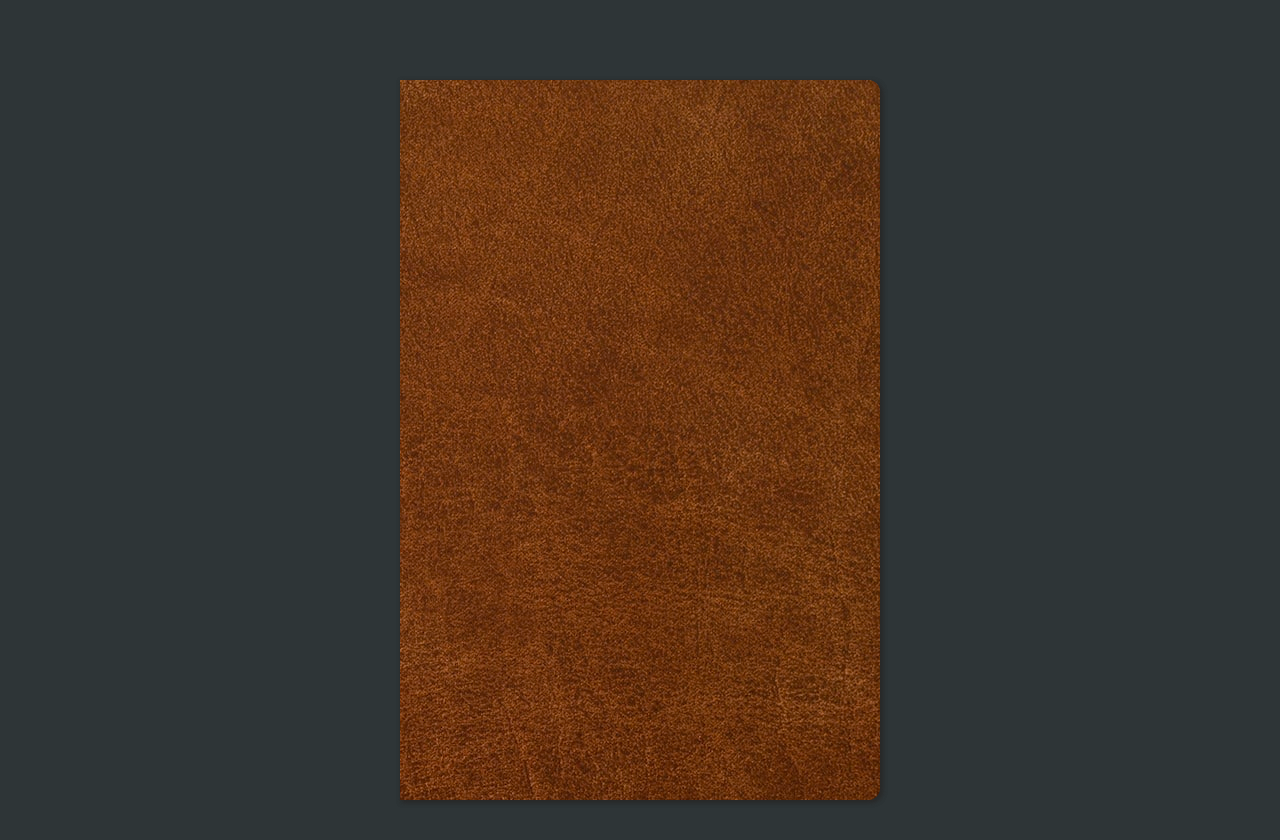
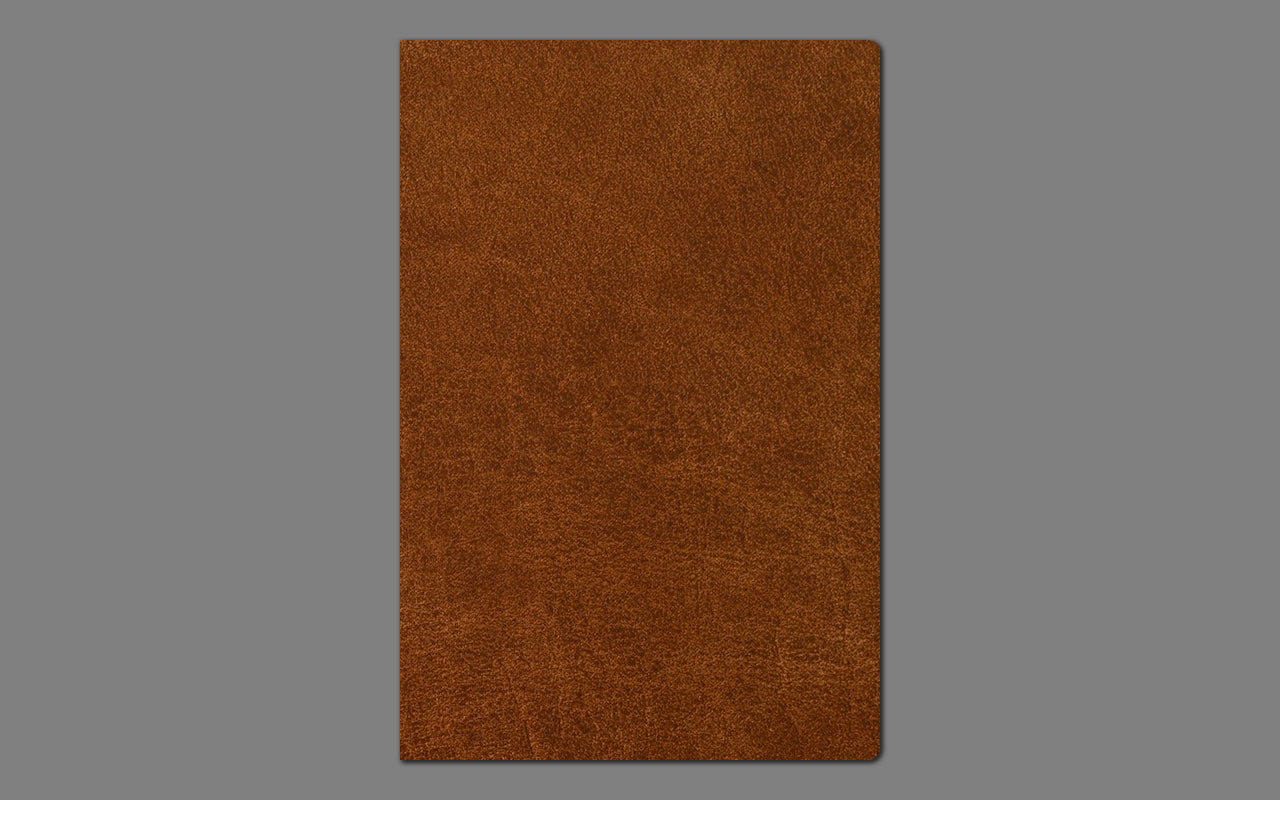
Before and after one commit to Gavin-Barham/book-test, a React (Vite) app: page / in a window 1280 px wide. Shown: the top 840 px of the page. After the commit the page ends 800 px from the top, so only its background shows below. Built offline with nearby package versions, Linux system fonts and the light colour scheme.

Commit message:
break book.module.scss into 3 mods book/cover/page

```diff
--- a/prettierrc.cjs
+++ /dev/null
@@ -1,6 +0,0 @@
-module.exports = {
-  trailingComma: true,
-  tabWidth: 4,
-  semi: true,
-  singleQuote: true,
-};
--- a/src/App.scss
+++ b/src/App.scss
@@ -1,11 +1,19 @@
 #root {
-  max-width: 1280px;
+  // max-width: 1280px;
   margin: 0 auto;
   padding: 2rem;
   text-align: center;
-  height: 100vh;
-  width: 100vh;
+  height: 100%;
+  width: 100%;
   display: flex;
   align-items: center;
   justify-content: center;
+  background-color: #808080;
 }
+*,
+body {
+  box-sizing: border-box;
+  margin: 0;
+  height: 100%;
+  width: 100%;
+}
--- a/src/components/BackCover.jsx
+++ b/src/components/BackCover.jsx
@@ -1,4 +1,4 @@
-import styles from './book.module.scss';
+import styles from './SCSS/cover.module.scss';
 
 export default function BackCover(props) {
 	const { style } = props;
--- a/src/components/Book.jsx
+++ b/src/components/Book.jsx
@@ -1,4 +1,4 @@
-import styles from './book.module.scss';
+import styles from './SCSS/book.module.scss';
 import leather from '../assets/leather.jpeg';
 import Cover from './Cover';
 import BackCover from './BackCover';
--- a/src/components/Cover.jsx
+++ b/src/components/Cover.jsx
@@ -1,4 +1,4 @@
-import styles from './book.module.scss';
+import styles from './SCSS/cover.module.scss';
 
 export default function Cover(props) {
 	const { bookState, handleBookState, style } = props;
--- a/src/components/Page.jsx
+++ b/src/components/Page.jsx
@@ -1,4 +1,4 @@
-import styles from './book.module.scss';
+import styles from './SCSS/page.module.scss';
 
 export default function Page(props) {
 	const { pageNum, pageState, handlePageState } = props;
@@ -6,13 +6,28 @@ export default function Page(props) {
 		<div
 			className={`${styles.page} ${styles[pageNum]}`}
 			data-page={pageState}
-			onClick={handlePageState}
 		>
 			<div className={styles.front}>
-				<p>hello</p>
+				<div
+					className={`${styles.page_corner} ${styles.front_corner_top}`}
+					onClick={handlePageState}
+				></div>
+				<div
+					className={`${styles.page_corner} ${styles.front_corner_bottom}`}
+					onClick={handlePageState}
+				></div>
+				<p>front</p>
 			</div>
 			<div className={styles.back}>
-				<p>hello</p>
+				<div
+					className={`${styles.page_corner} ${styles.back_corner_top}`}
+					onClick={handlePageState}
+				></div>
+				<div
+					className={`${styles.page_corner} ${styles.back_corner_bottom}`}
+					onClick={handlePageState}
+				></div>
+				<p>back</p>
 			</div>
 		</div>
 	);
--- /dev/null
+++ b/src/components/SCSS/book.module.scss
@@ -0,0 +1,16 @@
+.book {
+	width: 30rem;
+	height: 45rem;
+	position: relative;
+	transition-duration: 0.7s;
+	perspective: 1500;
+}
+
+[data-book='open'] {
+	transform: translateX(280px);
+	transition: transform 0.7s ease-in-out both;
+}
+[data-book='closed'] {
+	transform: none;
+	transition: transform 0.7s ease-in-out both;
+}
--- /dev/null
+++ b/src/components/SCSS/cover.module.scss
@@ -0,0 +1,56 @@
+.cover {
+	position: absolute;
+	z-index: 3;
+	transform-origin: center left;
+	transition: transform 0.7s;
+	&:hover,
+	&:active {
+		cursor: pointer;
+	}
+}
+.back_cover {
+	position: relative;
+	z-index: 0;
+}
+.cover,
+.back_cover {
+	width: 100%;
+	height: 100%;
+	border-radius: 0 12px 12px 0;
+	box-shadow: 2px 2px 5px rgb(41, 41, 41);
+	display: flex;
+	align-items: center;
+	justify-content: center;
+}
+
+[data-cover='open'] {
+	animation: cover_open 0.7s ease-in-out both;
+}
+[data-cover='closed'] {
+	animation: cover_close 1s ease-in-out both;
+}
+
+@keyframes cover_open {
+	0% {
+		transform: none;
+	}
+	50% {
+		z-index: 3;
+	}
+	100% {
+		transform: rotateY(0.5turn);
+		z-index: 1;
+	}
+}
+@keyframes cover_close {
+	0% {
+		transform: rotateY(0.5turn);
+		z-index: 1;
+	}
+	50% {
+		z-index: 3;
+	}
+	100% {
+		transition: none;
+	}
+}
--- /dev/null
+++ b/src/components/SCSS/page.module.scss
@@ -0,0 +1,84 @@
+p {
+	color: black;
+}
+
+.page {
+	position: absolute;
+	background-color: white;
+	border-radius: 0 12px 12px 0;
+	height: 95%;
+	width: 95%;
+	margin: 1em 1em 1em 0;
+	transform-origin: left;
+	transform-style: preserve-3d;
+	border-left: 2px solid black;
+
+	// & .page_corner:hover {
+	// 	transform: rotateY(.1turn);
+	// }
+}
+.page1 {
+	z-index: 2;
+}
+.page2 {
+	z-index: 1;
+}
+.front,
+.back {
+	position: absolute;
+	top: 0;
+	bottom: 0;
+	right: 0;
+	left: 0;
+	width: 100%;
+	height: 100%;
+	background-color: white;
+	backface-visibility: hidden;
+	transform-style: preserve-3d;
+}
+.back {
+	transform: rotateY(0.5turn);
+}
+.page_corner {
+	position: inherit;
+	width: 100px;
+	height: 100px;
+	background-color: red;
+	cursor: pointer;
+}
+.front_corner_top {
+	right: 0;
+	bottom: 0;
+	background-color: blue;
+}
+.front_corner_bottom {
+	right: 0;
+	background-color: blue;
+}
+.back_corner_bottom {
+	bottom: 0;
+}
+
+[data-page='open'] {
+	animation: page_flip_left 1s ease-in-out both;
+}
+[data-page='closed'] {
+	animation: page_flip_right 0.6s ease-in-out both;
+}
+
+@keyframes page_flip_left {
+	0% {
+		transform: none;
+	}
+	100% {
+		transform: rotateY(0.5turn);
+	}
+}
+@keyframes page_flip_right {
+	0% {
+		transform: rotateY(0.5turn);
+	}
+	100% {
+		transition: none;
+	}
+}
--- a/src/components/book.module.scss
+++ /dev/null
@@ -1,133 +0,0 @@
-
-p {
-	color: black;
-}
-.book {
-	width: 30rem;
-	height: 45rem;
-	position: relative;
-	transition-duration: 0.7s;
-	perspective: 1500;
-	&:hover,
-	&:active {
-		cursor: pointer;
-	}
-}
-.cover {
-	position: absolute;
-	z-index: 3;
-	transform-origin: center left;
-	transition: transform 0.7s;
-}
-.back_cover {
-	position: relative;
-	z-index: 0;
-}
-.cover,
-.back_cover {
-	width: 100%;
-	height: 100%;
-	border-radius: 0 12px 12px 0;
-	box-shadow: 2px 2px 5px rgb(41, 41, 41);
-	display: flex;
-	align-items: center;
-	justify-content: center;
-}
-.page {
-	position: absolute;
-	background-color: white;
-	border-radius: 0 12px 12px 0;
-	height: 95%;
-	width: 95%;
-	margin: 1em 1em 1em 0;
-	transform-origin: left;
-	transform-style: preserve-3d;
-	border-left: 2px solid black;
-}
-.page1 {
-	z-index: 2;
-}
-.page2 {
-	z-index: 1;
-}
-.front,
-.back {
-	position: absolute;
-	top: 0;
-	bottom: 0;
-	right: 0;
-	left: 0;
-	width: 100%;
-	height: 100%;
-	background-color: white;
-	backface-visibility: hidden;
-	transform-style: preserve-3d;
-}
-.back {
-	transform: rotateY(.5turn);
-}
-
-[data-book='open'] {
-	transform: translateX(280px);
-	transition: transform 0.7s ease-in-out both;
-}
-[data-cover='open'] {
-	animation: cover_open 0.7s ease-in-out both;
-}
-[data-page='open'] {
-	animation: page_flip_left 1s ease-in-out both;
-}
-
-[data-book='closed'] {
-	transform: none;
-	transition: transform 0.7s ease-in-out both;
-}
-[data-cover='closed'] {
-	animation: cover_close 1s ease-in-out both;
-}
-[data-page='closed'] {
-	animation: page_flip_right 0.6s ease-in-out both;
-
-}
-
-
-@keyframes cover_open {
-	0% {
-		transform: none;
-	}
-	50% {
-		z-index: 3;
-	}
-	100% {
-		transform: rotateY(.5turn);
-		z-index: 1;
-	}
-}
-@keyframes cover_close {
-	0% {
-		transform: rotateY(.5turn);
-		z-index: 1;
-	}
-	50% {
-		z-index: 3;
-	}
-	100% {
-		transition: none;
-	}
-}
-@keyframes page_flip_left {
-	0% {
-		transform: none;
-	}
-	100% {
-		transform: rotateY(.5turn);
-	}
-}
-@keyframes page_flip_right {
-	0% {
-		transform: rotateY(.5turn);
-	}
-	100% {
-		transition: none;
-	}
-}
--- a/src/index.css
+++ /dev/null
@@ -1,16 +0,0 @@
-:root {
-  font-family: Inter, system-ui, Avenir, Helvetica, Arial, sans-serif;
-  line-height: 1.5;
-  font-weight: 400;
-
-  color-scheme: light dark;
-  color: rgba(255, 255, 255, 0.87);
-  background-color: #FDFDF0;
-  background-color: #2e3537;
-
-  font-synthesis: none;
-  text-rendering: optimizeLegibility;
-  -webkit-font-smoothing: antialiased;
-  -moz-osx-font-smoothing: grayscale;
-  -webkit-text-size-adjust: 100%;
-}
--- a/src/main.jsx
+++ b/src/main.jsx
@@ -1,7 +1,6 @@
 import React from 'react';
 import ReactDOM from 'react-dom/client';
 import App from './App.jsx';
-import './index.css';
 
 ReactDOM.createRoot(document.getElementById('root')).render(
 	<React.StrictMode>
```
Also changed, not shown: 1 other file (tests, documents, lock files or other folders).
